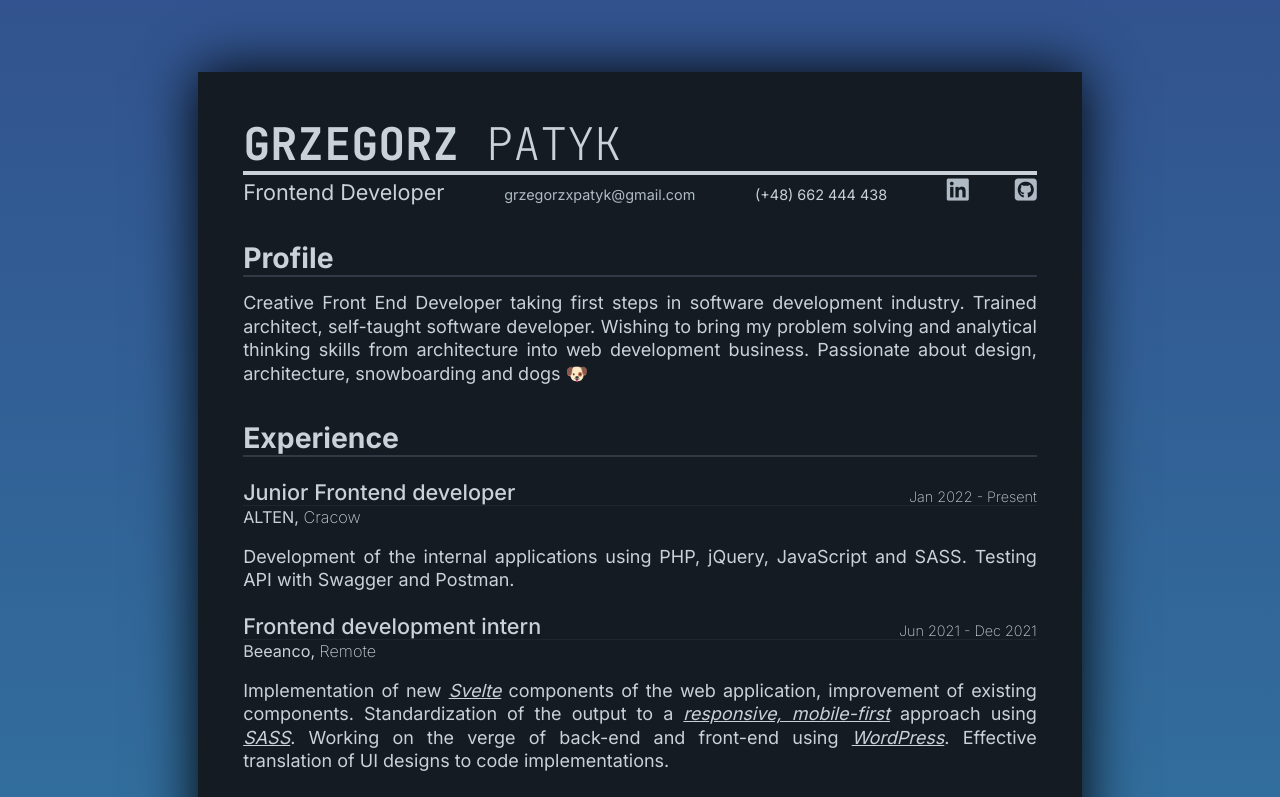
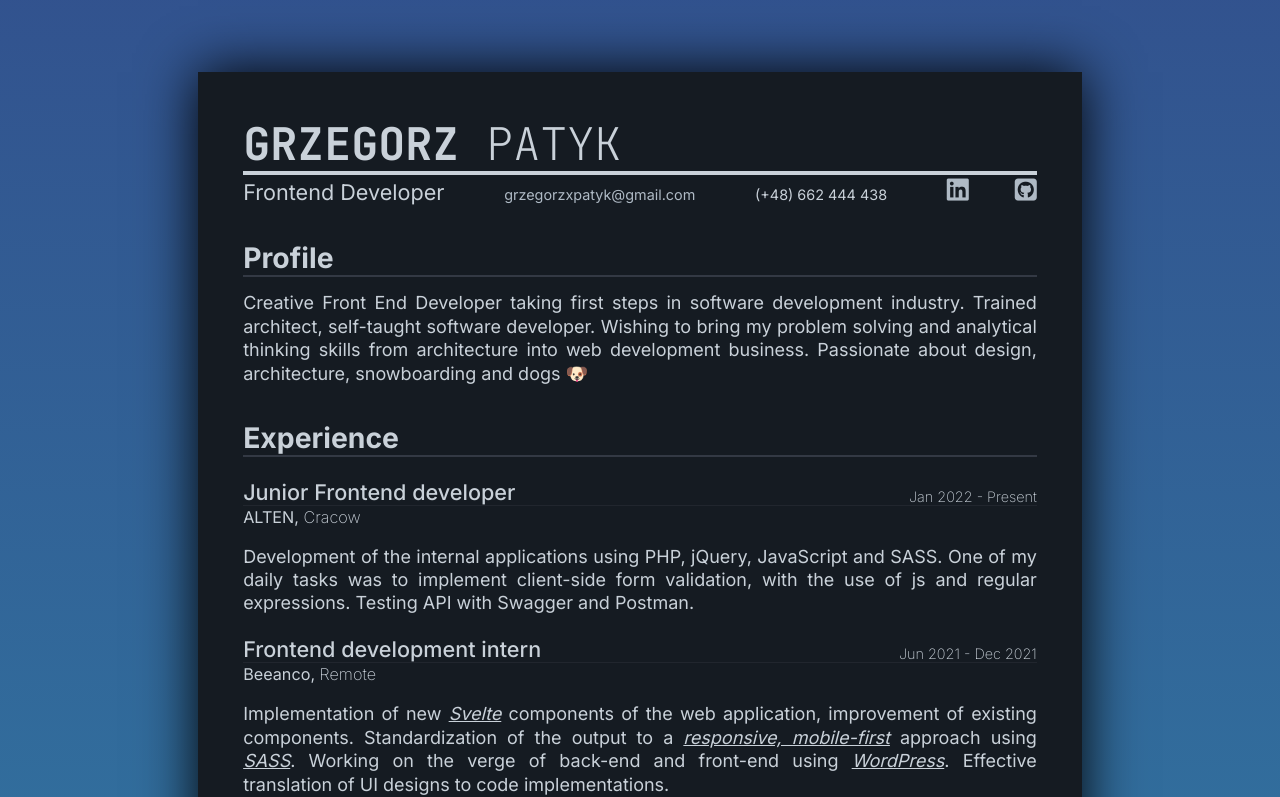
Before and after one commit to grzegorzxpatyk/my-resume, a React (Create React App) app: page / in a window 1280 px wide. Shown: the top 797 px of the page. Built offline with nearby package versions, Linux system fonts and the light colour scheme.

Commit message:
added to the description in junior frontend developer position in App.js

```diff
--- a/src/App.js
+++ b/src/App.js
@@ -17,7 +17,7 @@ const data = {
             company: 'ALTEN',
             location: 'Cracow',
             description:
-                'Development of the internal applications using PHP, jQuery, JavaScript and SASS. Testing API with Swagger and Postman.',
+                'Development of the internal applications using PHP, jQuery, JavaScript and SASS. One of my daily tasks was to implement client-side form validation, with the use of js and regular expressions. Testing API with Swagger and Postman.',
         },
         {
             position: 'Frontend development intern',
```
